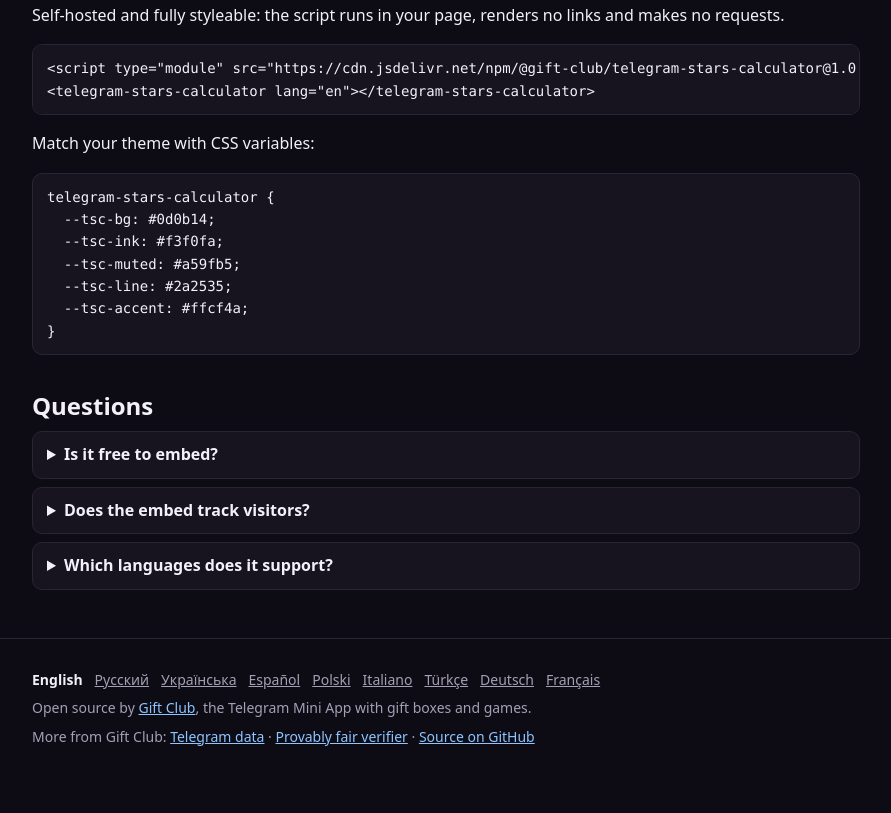
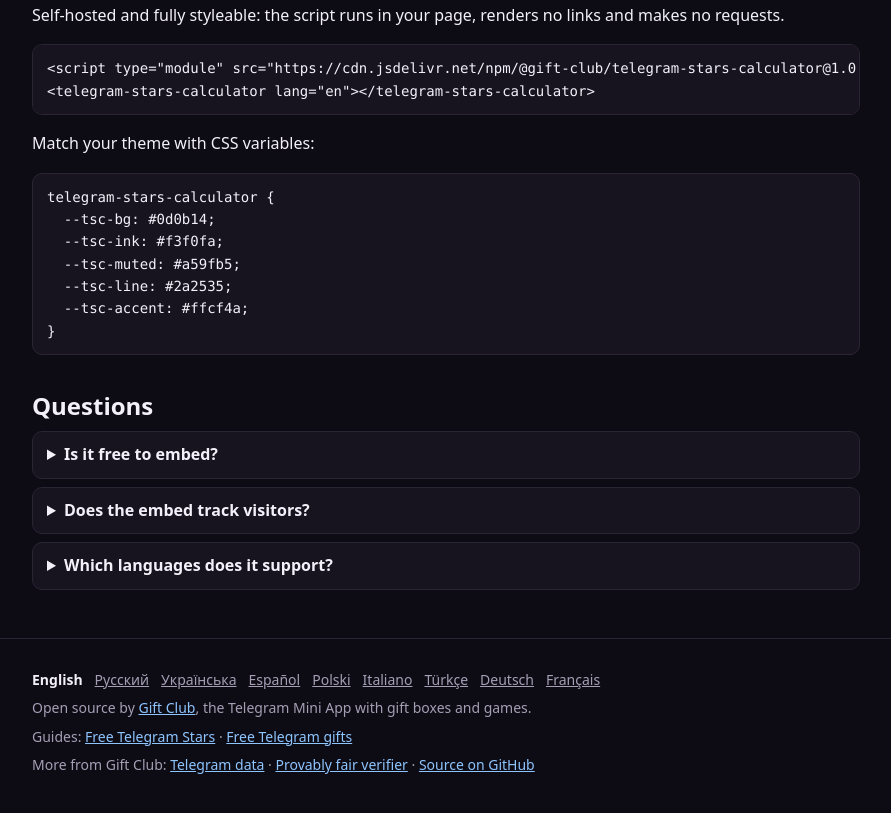
Before and after one commit to gift-club/telegram-stars-calculator, a website: page docs/embed/index.html in a window 1280 px wide. Shown: the part 1490-2303 px from the top of the page, without its empty margins (194-1085 px from the left). Drawn offline with Linux system fonts and the light colour scheme.

Commit message:
Footer: link the free Stars and free gifts guides
Added links to guides for earning free Telegram stars and gifts.

```diff
--- a/docs/embed/index.html
+++ b/docs/embed/index.html
@@ -117,6 +117,7 @@ iframe{max-width:100%}</style>
 <footer><div class="wrap">
 <p class="langs" aria-label="Languages"><a href="/telegram-stars-calculator/embed/" hreflang="en" lang="en" aria-current="true">English</a><a href="/telegram-stars-calculator/ru/embed/" hreflang="ru" lang="ru">Русский</a><a href="/telegram-stars-calculator/uk/embed/" hreflang="uk" lang="uk">Українська</a><a href="/telegram-stars-calculator/es/embed/" hreflang="es" lang="es">Español</a><a href="/telegram-stars-calculator/pl/embed/" hreflang="pl" lang="pl">Polski</a><a href="/telegram-stars-calculator/it/embed/" hreflang="it" lang="it">Italiano</a><a href="/telegram-stars-calculator/tr/embed/" hreflang="tr" lang="tr">Türkçe</a><a href="/telegram-stars-calculator/de/embed/" hreflang="de" lang="de">Deutsch</a><a href="/telegram-stars-calculator/fr/embed/" hreflang="fr" lang="fr">Français</a></p>
 <p>Open source by <a href="https://giftclub.app/">Gift Club</a>, the Telegram Mini App with gift boxes and games.</p>
+<p>Guides: <a href="https://giftclub.app/blog/earn-free-telegram-stars">Free Telegram Stars</a> · <a href="https://giftclub.app/blog/free-telegram-gifts">Free Telegram gifts</a></p>
 <p>More from Gift Club: <a href="/telegram-gifts-dataset/">Telegram data</a> · <a href="/provably-fair-verifier/">Provably fair verifier</a> · <a href="https://github.com/gift-club/telegram-stars-calculator">Source on GitHub</a></p>
 
 </div></footer>
```
